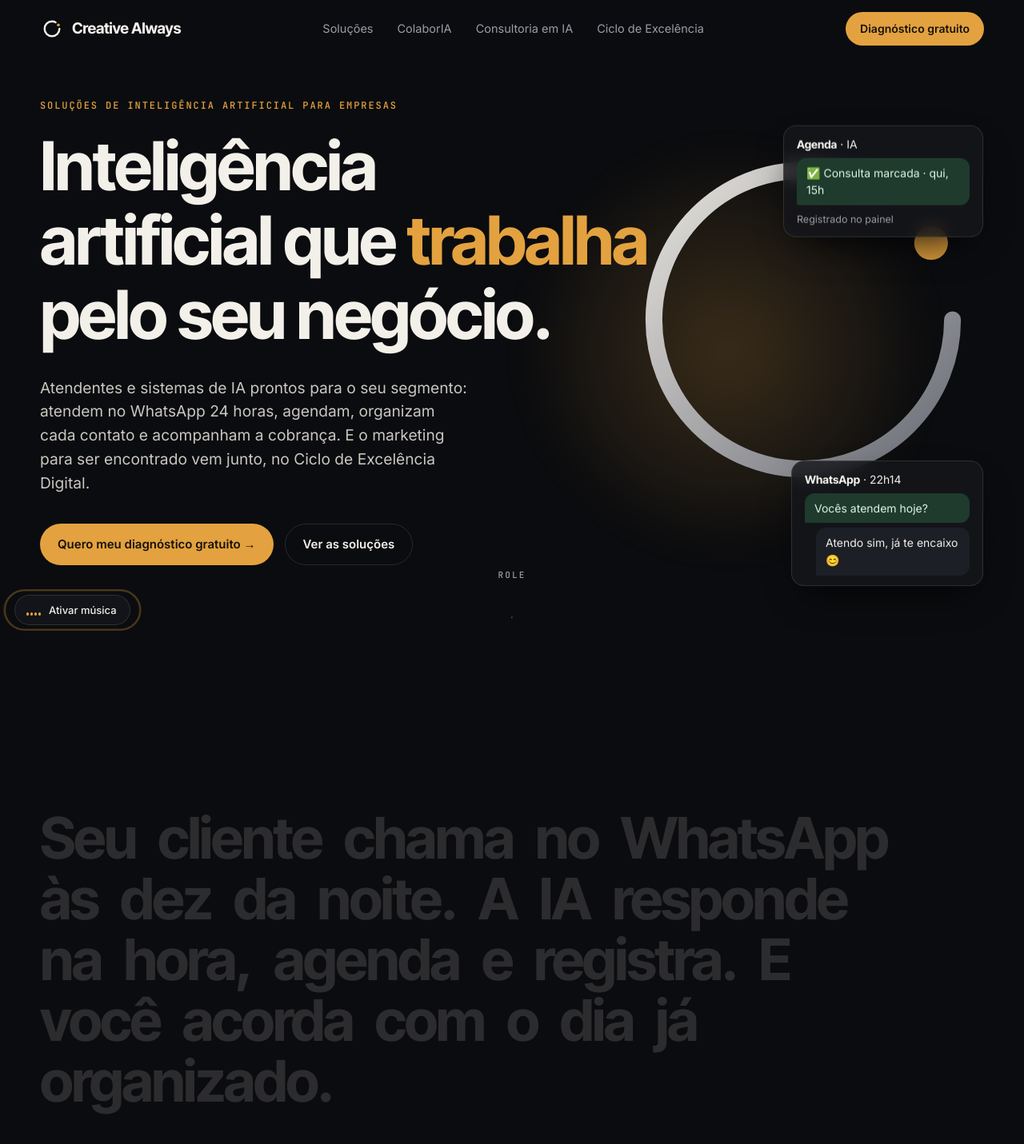
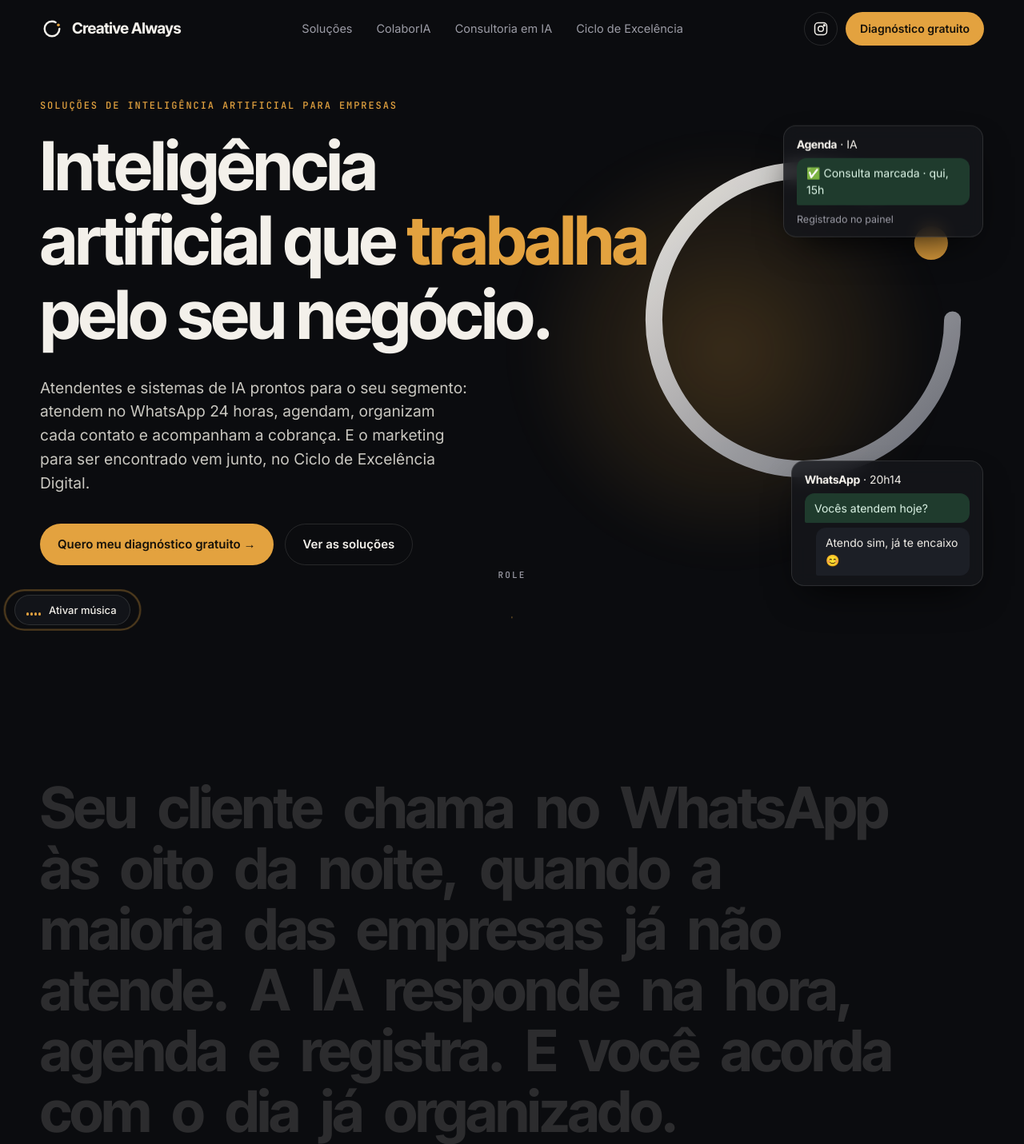
Before and after one commit to crealways-a11y/creativealways-site, a plain HTML site: page index.html in a window 1280 px wide. Shown: the top 1431 px of the page at 80% size. Drawn offline with nearby package versions, Linux system fonts and the light colour scheme.

Commit message:
Home: 8 da noite, categorias em sequência, micro e pequena empresa, Instagram e WhatsApp

```diff
--- a/index.html
+++ b/index.html
@@ -48,7 +48,13 @@ header.top.hide{transform:translateY(-100%)}
 .btn.ghost{background:transparent;color:var(--ink);border:1px solid var(--line)}
 .btn.ghost:hover{border-color:var(--gold);box-shadow:none}
 .btn.sm{padding:10px 18px;font-size:14px}
-.burger{display:none}
+.nav-r{display:flex;align-items:center;gap:10px}
+.ico{width:42px;height:42px;border-radius:50%;border:1px solid var(--line);display:grid;place-items:center;color:var(--ink);transition:border-color .25s,color .25s,transform .25s}
+.ico svg{width:20px;height:20px}
+.ico:hover{border-color:var(--gold);color:var(--gold);transform:translateY(-2px)}
+.cta-row{display:flex;gap:12px;justify-content:center;flex-wrap:wrap}
+.btn svg{width:18px;height:18px}
+@media (max-width:440px){.lg{display:none}.nav-r{gap:8px}.ico{width:38px;height:38px}}
 
 /* HERO */
 .hero{position:relative;min-height:100svh;display:flex;align-items:center;overflow:hidden}
@@ -267,7 +273,7 @@ footer a:hover{color:var(--ink)}
       <a href="/consultoria-ia/">Consultoria em IA</a>
       <a href="/ciclo-de-excelencia/">Ciclo de Excelência</a>
     </nav>
-    <a class="btn sm" href="/diagnostico/?interesse=home">Diagnóstico gratuito</a>
+    <div class="nav-r"><a class="ico" href="https://www.instagram.com/creativealways_" target="_blank" rel="noopener" aria-label="Instagram da Creative Always"><svg viewBox="0 0 24 24" fill="none" stroke="currentColor" stroke-width="1.8" aria-hidden="true"><rect x="3" y="3" width="18" height="18" rx="5"/><circle cx="12" cy="12" r="4"/><circle cx="17.2" cy="6.8" r="1" fill="currentColor"/></svg></a><a class="btn sm" href="/diagnostico/?interesse=home"><span>Diagnóstico<span class="lg"> gratuito</span></span></a></div>
   </div>
 </header>
 
@@ -280,7 +286,7 @@ footer a:hover{color:var(--ink)}
     <g id="ringg"><circle cx="100" cy="100" r="62" fill="none" stroke="url(#gr)" stroke-width="7" stroke-linecap="round" stroke-dasharray="322.46 67.09"/><circle cx="153.1" cy="68.1" r="7" fill="#E3A23F"/></g>
   </svg>
   <div class="chip g" id="chipg"><b>Agenda</b> · IA<div class="bub" style="background:#1F3B2D">✅ Consulta marcada · qui, 15h</div><span style="color:var(--muted);font-size:12.5px;display:block;margin-top:8px">Registrado no painel</span></div>
-  <div class="chip w" id="chipw"><b>WhatsApp</b> · 22h14<div class="bub">Vocês atendem hoje?</div><div class="bub" style="background:var(--surface2);color:var(--ink);margin-left:14px">Atendo sim, já te encaixo 😊</div></div>
+  <div class="chip w" id="chipw"><b>WhatsApp</b> · 20h14<div class="bub">Vocês atendem hoje?</div><div class="bub" style="background:var(--surface2);color:var(--ink);margin-left:14px">Atendo sim, já te encaixo 😊</div></div>
   <div class="wrap content">
     <div class="eyebrow" id="h-eye">Soluções de inteligência artificial para empresas</div>
     <h1 id="h1">
@@ -299,7 +305,7 @@ footer a:hover{color:var(--ink)}
 
 <!-- 2 · MANIFESTO -->
 <section class="manifesto" id="manifesto">
-  <div class="wrap"><p id="mp">Seu cliente chama no WhatsApp às dez da noite. A IA responde na hora, agenda e registra. E você acorda com o dia já organizado.</p></div>
+  <div class="wrap"><p id="mp">Seu cliente chama no WhatsApp às oito da noite, quando a maioria das empresas já não atende. A IA responde na hora, agenda e registra. E você acorda com o dia já organizado.</p></div>
 </section>
 
 <!-- 5 · PARA CADA -->
@@ -317,7 +323,7 @@ footer a:hover{color:var(--ink)}
     <div class="lbl">Uma solução para</div>
     <div class="lbl">cada</div>
     <div class="swap" id="swap">
-      <span>clínica odontológica</span><span>consultório médico</span><span>estúdio de fisioterapia</span><span>corretora de seguros</span><span>agência de viagens</span><span>receptivo de passeios</span><span class="more">e muito mais.</span>
+      <span>clínica odontológica</span><span>consultório médico</span><span>estúdio de fisioterapia</span><span>corretora de seguros</span><span>agência de viagens</span><span>receptivo de passeios</span><span class="more">micro e pequena empresa.</span>
     </div>
   </div>
 </section>
@@ -450,7 +456,7 @@ footer a:hover{color:var(--ink)}
     <svg class="mark" id="fmark" viewBox="0 0 200 200" aria-hidden="true"><circle id="fring" cx="100" cy="100" r="62" fill="none" stroke="currentColor" stroke-width="9" stroke-linecap="round" pathLength="1" stroke-dasharray="1" stroke-dashoffset="1" transform="rotate(-90 100 100)"/><circle id="fdot" cx="153.1" cy="68.1" r="9" fill="#E3A23F" opacity="0"/></svg>
     <h2 id="fh"><span class="mask"><span>Vamos colocar</span></span><span class="mask"><span>a IA para trabalhar</span></span><span class="mask"><span><em>no seu negócio?</em></span></span></h2>
     <p>Diagnóstico gratuito de 30 minutos. Sem compromisso, sem letra miúda. Atendo pessoalmente cada diagnóstico.</p>
-    <a class="btn" href="/diagnostico/?interesse=home">Agendar diagnóstico gratuito →</a>
+    <div class="cta-row"><a class="btn" href="/diagnostico/?interesse=home">Agendar diagnóstico gratuito →</a><a class="btn ghost" href="https://wa.me/5527988140076?text=Ol%C3%A1!%20Vim%20pelo%20site%20da%20Creative%20Always%20e%20quero%20conversar." target="_blank" rel="noopener"><svg viewBox="0 0 24 24" fill="none" stroke="currentColor" stroke-width="1.8" aria-hidden="true"><path d="M20.5 11.5c0 4.7-3.8 8.5-8.5 8.5a8.4 8.4 0 0 1-4.3-1.2L3 20l1.3-4.5a8.4 8.4 0 0 1-1.3-4.5C3 6.3 6.8 2.5 11.5 2.5c5 0 9 4 9 9z"/><path d="M8.5 8.8c.2-.6.5-.6.8-.6h.5c.2 0 .4 0 .6.4.2.5.7 1.6.7 1.7.1.1.1.3 0 .4-.4.7-.8.7-.5 1.2.5.9 1 1.3 1.8 1.8.5.3.5-.1 1.2-.5.1-.1.3-.1.4 0 .1.1 1.2.6 1.7.8.4.2.4.4.4.6 0 .3 0 .8-.6 1.4-.6.6-1.9.9-2.7.7-1.3-.3-3.1-1.2-4.4-2.9-1-1.3-1.5-2.5-1.6-3.5"/></svg> WhatsApp</a><a class="btn ghost" href="https://www.instagram.com/creativealways_" target="_blank" rel="noopener"><svg viewBox="0 0 24 24" fill="none" stroke="currentColor" stroke-width="1.8" aria-hidden="true"><rect x="3" y="3" width="18" height="18" rx="5"/><circle cx="12" cy="12" r="4"/><circle cx="17.2" cy="6.8" r="1" fill="currentColor"/></svg> Instagram</a></div>
   </div>
 </section>
 </main>
@@ -512,7 +518,7 @@ titles.forEach(function(t,i){
 var cents=$$('#cstack>div');
 var roles=$('#roles');
 ['Gestor de anúncios','Designer','Redes sociais','Web e landing pages','Vendas e SDR','Atendimento no WhatsApp','Cobrança','Fiscal e financeiro','Secretária','RH e recrutamento','Compras e estoque','Pós-venda','Analista de dados','e muito mais…'].forEach(function(r,i,a){var s=document.createElement('span');s.textContent=r;if(i===a.length-1)s.className='more';roles.appendChild(s)});
-var mq=$('#mq'),segs=['Odontologia','Fisioterapia','Clínicas médicas','Seguros','Turismo','Passeios','Jurídico','Negócios locais'],h='';
+var mq=$('#mq'),segs=['Odontologia','Fisioterapia','Clínicas médicas','Seguros','Turismo','Passeios','Jurídico','Estética','Academias','Restaurantes','Imobiliárias','Escolas','Lojas','Oficinas','Negócios locais'],h='';
 for(var k=0;k<2;k++)segs.forEach(function(s){h+='<span>'+s+'</span><b>✦</b>'});mq.innerHTML=h+h;
 mq.style.animation='none';
 var mp=$('#mp'),words=mp.textContent.split(' ');mp.innerHTML=words.map(function(w){return '<span class="w">'+w+'</span>'}).join(' ');
@@ -564,22 +570,31 @@ gsap.to('#mp .w',{opacity:1,stagger:.5,ease:'none',scrollTrigger:{trigger:'#mani
 gsap.from('#mp .w',{y:30,duration:.8,stagger:.05,ease:'power3.out',scrollTrigger:{trigger:'#manifesto',start:'top 70%'}});
 
 /* PARA CADA: peças voam para o lugar, flutuam e o título troca */
-var sw=$$('#swap span'),tiles=$$('.floaty');
-gsap.set(sw,{autoAlpha:0,yPercent:60,scale:.92});
-var etl=gsap.timeline({scrollTrigger:{trigger:'#each',start:'top top',end:'+=600%',pin:true,scrub:.6}});
+var swapEl=$('#swap'),finalEl=$('#swap span.more');
+var many=['academia','salão de beleza','barbearia','pet shop','restaurante','escritório de advocacia','contabilidade','imobiliária','escola de idiomas','oficina mecânica','loja de roupas','farmácia','clínica de estética','psicólogo','nutricionista','laboratório','pousada','transportadora','construtora','loja virtual','estúdio de tatuagem','autoescola','floricultura','padaria','ótica','escola de dança'];
+var fast=many.map(function(t,i){var s=document.createElement('span');s.textContent=t;if(i%2)s.style.color='var(--ink)';swapEl.insertBefore(s,finalEl);return s});
+var main=$$('#swap span').filter(function(s){return fast.indexOf(s)<0&&s!==finalEl});
+var tiles=$$('.floaty');
+gsap.set($$('#swap span'),{autoAlpha:0,yPercent:60,scale:.92});
+var etl=gsap.timeline({scrollTrigger:{trigger:'#each',start:'top top',end:'+=1000%',pin:true,scrub:.6}});
 tiles.forEach(function(f,i){
   var dir=i%2?1:-1;
   etl.from(f,{xPercent:dir*(160+i*18),yPercent:(i%3-1)*220,scale:.25,autoAlpha:0,duration:1.4,ease:'power3.out'},i*.12);
 });
 var T0=1.5;
-sw.forEach(function(s,i){
+main.forEach(function(s,i){
   etl.to(s,{autoAlpha:1,yPercent:0,scale:1,duration:.5,ease:'back.out(1.5)'},T0+i);
-  if(i<sw.length-1)etl.to(s,{autoAlpha:0,yPercent:-60,duration:.4,ease:'power3.in'},T0+i+.7);
+  etl.to(s,{autoAlpha:0,yPercent:-60,duration:.4,ease:'power3.in'},T0+i+.7);
 });
-var TL=T0+sw.length-1;
-etl.to('.each .lbl',{autoAlpha:0,y:-20,duration:.4},TL-.15);
+var TF=T0+main.length+.2,ST=.2;
+fast.forEach(function(s,i){
+  var t=TF+i*ST;
+  etl.set(s,{yPercent:0,scale:1},t).to(s,{autoAlpha:1,duration:.03},t).to(s,{autoAlpha:0,duration:.03},t+ST-.04);
+});
+var TL=TF+fast.length*ST+.1;
+etl.to(finalEl,{autoAlpha:1,yPercent:0,scale:1,duration:.6,ease:'back.out(1.5)'},TL);
 etl.to(tiles,{scale:1.12,duration:.5,stagger:.05,yoyo:true,repeat:1,ease:'sine.inOut'},TL);
-etl.to({},{duration:.5});
+etl.to({},{duration:.8});
 tiles.forEach(function(f){etl.to(f,{y:parseFloat(f.dataset.y)*2.2,rotation:'+='+(Math.random()*16-8),ease:'none',duration:TL+1},0)});
 
 /* SOLUÇÕES */
```
